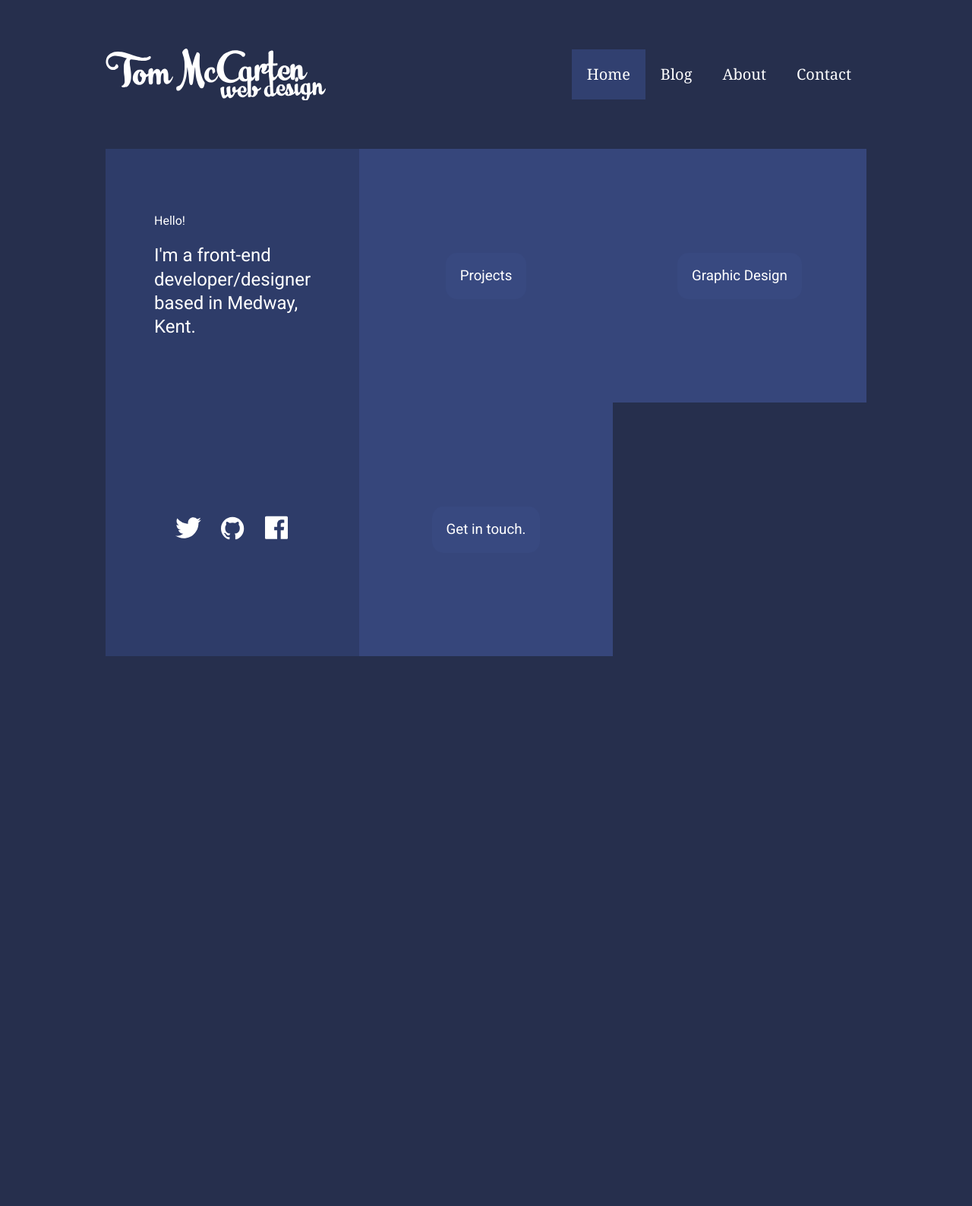
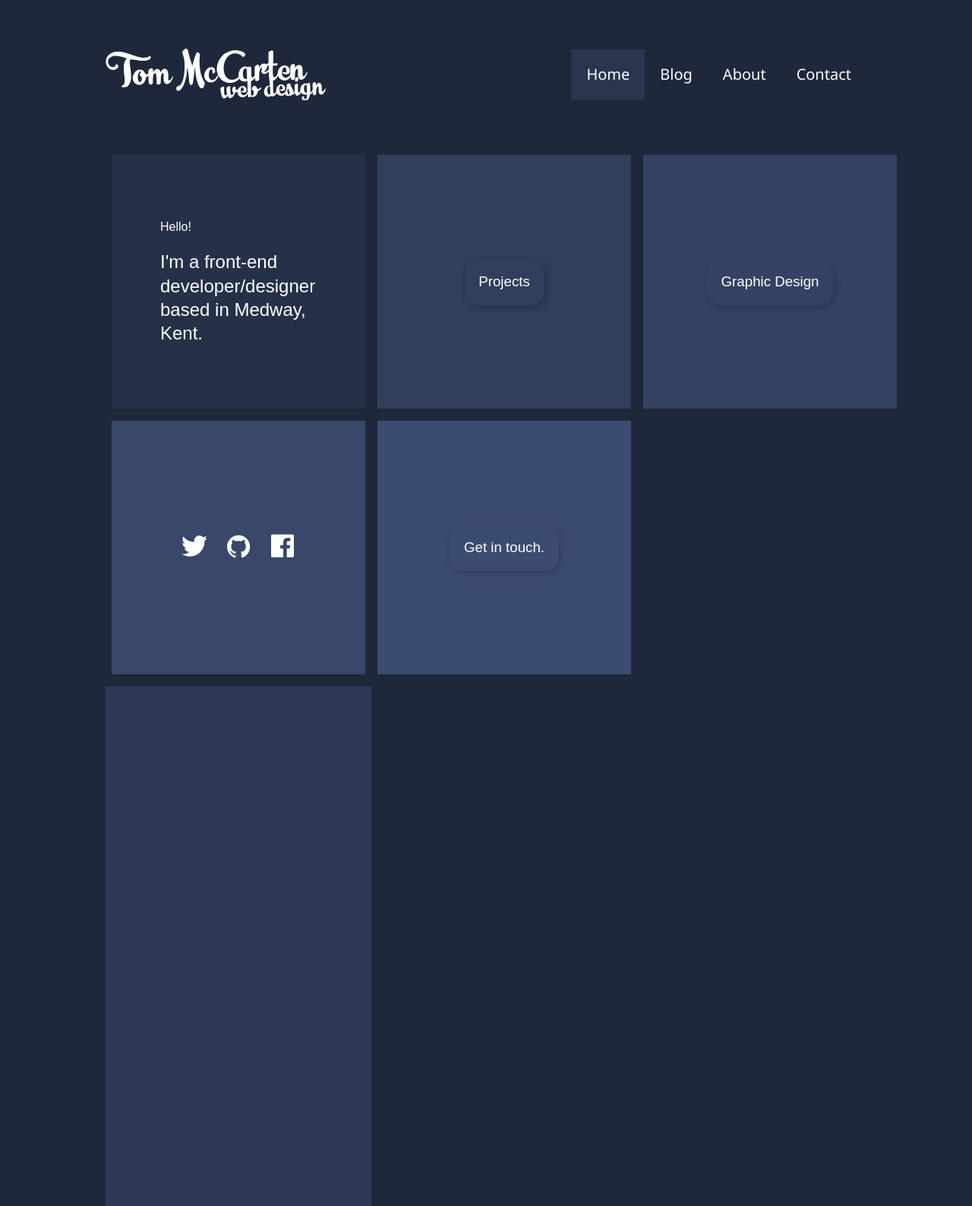
Before and after one commit to tmccarten/portfolio-redesign, a PHP site: page / in a window 1280 px wide. Shown: the whole page at 76% size. Before the commit the page ends 864 px from the top, so only its background shows below. Run offline with PHP 8.4, Linux system fonts and the light colour scheme.

Commit message:
colours and tile transforms

```diff
--- a/assets/css/1-global/_variables.scss
+++ b/assets/css/1-global/_variables.scss
@@ -1,11 +1,12 @@
 // Colours //
-$maincolour: #314070;
+$maincolour: #2a354f;
+$tilecolour: lighten($maincolour, 2);
 
 // Fonts //
-$bodyfont: Roboto, 'Droid Serif', Georgia, Times;
+$bodyfont: 'Segoe UI';
 
 // Sizes //
-$max-width: 1400px;
+$max-width: 1488px;
 
 // Media queries //
 $mqtwocol: 48.0625em;
--- a/assets/css/2-base/_body.scss
+++ b/assets/css/2-base/_body.scss
@@ -1,5 +1,5 @@
 body {
-  background-color: darken(desaturate($maincolour, 5), 9);
+  background-color: darken(desaturate($maincolour, 0), 6);
   font-family: $bodyfont;
   line-height: 1.3;
   transition: background-color 1000ms;
--- a/assets/css/2-base/_main.scss
+++ b/assets/css/2-base/_main.scss
@@ -28,7 +28,7 @@
 @media screen and (min-width: $mqfourcol) {
 
   .main {
-    max-width: 1400px;
+    max-width: $max-width;
   }
 
   .main--home {
--- a/assets/css/3-components/_blogposts.scss
+++ b/assets/css/3-components/_blogposts.scss
@@ -1,5 +1,6 @@
 .blogposts {
-  width: 334px;
-  height: 668px;
-  //background-color: lighten(desaturate(adjust-hue($maincolour, 170), 20), 5);
+  width: 350px;
+  height: 684px;
+  margin-top: .5em;
+  background-color: $tilecolour;
 }
--- a/assets/css/3-components/_header.scss
+++ b/assets/css/3-components/_header.scss
@@ -131,7 +131,7 @@
 @media screen and (min-width: $mqfourcol) {
 
   .header {
-    max-width: 1400px;
+    max-width: $max-width;
   }
 
 }
--- a/assets/css/3-components/_menu.scss
+++ b/assets/css/3-components/_menu.scss
@@ -4,7 +4,7 @@
   height: 0;
   overflow: hidden;
   transition: height 300ms ease-in;
-  font-family: Georgia, Times, serif;
+  font-weight: normal;
 }
 
 .main-menu {
@@ -50,7 +50,7 @@
   .main-menu {
     flex-direction: row;
     background-color: transparent;
-    font-size: 1.25rem;
+    font-size: 20px;
   }
 
   .main-menu__link {
--- a/assets/css/3-components/_tiles.scss
+++ b/assets/css/3-components/_tiles.scss
@@ -14,13 +14,28 @@
   margin-top: 1em;
   border-radius: 1em;
   font-size: 1rem;
-  background-color: lighten($maincolour, 3);
-  //background-color: #ad503c;
+  background-color: $tilecolour;
   text-decoration: none;
   color: white;
 
-  &:hover {
-    background-color: lighten($maincolour, 4.5);
+  &:nth-child(2) {
+    background-color: lighten($tilecolour, 2);
+  }
+
+  &:nth-child(3) {
+    background-color: lighten($tilecolour, 4);
+  }
+
+  &:nth-child(4) {
+    background-color: lighten($tilecolour, 6);
+  }
+
+  &:nth-child(5) {
+    background-color: lighten($tilecolour, 8);
+  }
+
+  &:nth-child(6) {
+    background-color: lighten($tilecolour, 10);
   }
 }
 
@@ -31,7 +46,7 @@
   border-radius: 0;
 
   &:hover {
-    background-color: darken($maincolour, 2);
+    //background-color: darken($maincolour, 2);
   }
 }
 
@@ -63,10 +78,9 @@
 .tile-inner__main {
   font-weight: normal;
   padding: 1em;
-  background-color: lighten($maincolour, 4.5);
-  border-radius: .8em;
-  width: 100%;
-  //font-size: 1.25em;
+  //background-color: lighten($tilecolour, 12);
+  border-radius: 1em;
+  box-shadow: 3px 3px 10px rgba(0,0,0,0.2);
 }
 
 .tile-inner__main--intro {
@@ -74,6 +88,7 @@
   padding: 0;
   border: 0;
   background-color: transparent;
+  box-shadow: none;
 }
 
 .tile-inner__main--contact {
@@ -105,8 +120,7 @@
   .tile {
     width: 334px;
     height: 334px;
-    margin-top: 0;
-    //font-size: 1rem;
+    margin: .5em;
     border-radius: 0;
   }
 
@@ -117,6 +131,8 @@
   .tile-inner {
     max-width: 12.875em;
     font-size: 1rem;
+    font-family: Arial;
+    font-weight: normal;
   }
 
   .tile-inner--intro {
@@ -140,7 +156,26 @@
 
   .tiles {
     justify-content: flex-start;
-    max-width: 1002px;
+    width: 1058px;
+    perspective: 1500px;
+  }
+
+  .tile {
+    transform: rotateY(0);
+    transition: transform 300ms ease, background-color 500ms ease, border-color 500ms ease, box-shadow 1000ms ease;
+    border: 2px solid;
+    border-color: transparent;
+
+    &:hover {
+      transform: rotateY(15deg);
+      background-color: lighten($tilecolour, 20);
+      border-color: lighten($tilecolour, 35);
+
+    .tile-inner__main {
+      box-shadow: none;
+    }
+
+    }
   }
 
 }
--- a/assets/css/style.css
+++ b/assets/css/style.css
@@ -41,8 +41,8 @@ html {
 /* -- BODY -- */
 
 body {
-	background-color: #262f4d;
-	font-family: Roboto, "Droid Serif", Georgia, Times;
+	background-color: #1f283b;
+	font-family: "Segoe UI";
 	line-height: 1.3;
 	transition: background-color 1000ms;
 	color: white;
@@ -193,7 +193,7 @@ body::before {
 	height: 0;
 	overflow: hidden;
 	transition: height 300ms ease-in;
-	font-family: Georgia, Times, serif;
+	font-weight: normal;
 }
 
 .main-menu {
@@ -271,25 +271,37 @@ body::before {
 	margin-top: 1em;
 	border-radius: 1em;
 	font-size: 1rem;
-	background-color: #36467b;
+	background-color: #2e3956;
 	text-decoration: none;
 	color: white;
 }
 
-.tile:hover {
-	background-color: #384980;
+.tile:nth-child(2) {
+	background-color: #313e5c;
+}
+
+.tile:nth-child(3) {
+	background-color: #354263;
+}
+
+.tile:nth-child(4) {
+	background-color: #38476a;
+}
+
+.tile:nth-child(5) {
+	background-color: #3c4b70;
+}
+
+.tile:nth-child(6) {
+	background-color: #3f5077;
 }
 
 .tile--alternate {
-	background-color: #2e3c69;
+	background-color: #263148;
 	-webkit-clip-path: polygon(100% 0, 0 0, 0 80%, 50% 100%, 100% 80%);
 	clip-path: polygon(100% 0, 0 0, 0 80%, 50% 100%, 100% 80%);
 	height: 90vw;
 	border-radius: 0;
-}
-
-.tile--alternate:hover {
-	background-color: #2e3c69;
 }
 
 .tile-inner {
@@ -314,9 +326,8 @@ body::before {
 .tile-inner__main {
 	font-weight: normal;
 	padding: 1em;
-	background-color: #384980;
-	border-radius: .8em;
-	width: 100%;
+	border-radius: 1em;
+	box-shadow: 3px 3px 10px rgba(0, 0, 0, 0.2);
 }
 
 .tile-inner__main--intro {
@@ -341,8 +353,10 @@ body::before {
 }
 
 .blogposts {
-	width: 334px;
-	height: 668px;
+	width: 350px;
+	height: 684px;
+	margin-top: .5em;
+	background-color: #2e3956;
 }
 
 @media screen and (min-width: 39.5em) {
@@ -435,7 +449,7 @@ body::before {
 .tile {
 	width: 334px;
 	height: 334px;
-	margin-top: 0;
+	margin: .5em;
 	border-radius: 0;
 }
 
@@ -447,6 +461,8 @@ body::before {
 .tile-inner {
 	max-width: 12.875em;
 	font-size: 1rem;
+	font-family: Arial;
+	font-weight: normal;
 }
 
 .tile-inner--intro {
@@ -480,7 +496,30 @@ body::before {
 	-webkit-box-pack: start;
 	-ms-flex-pack: start;
 	justify-content: flex-start;
-	max-width: 1002px;
+	width: 1058px;
+	-webkit-perspective: 1500px;
+	perspective: 1500px;
+}
+
+.tile {
+	-webkit-transform: rotateY(0);
+	transform: rotateY(0);
+	transition: background-color 500ms ease, border-color 500ms ease, box-shadow 1000ms ease, -webkit-transform 300ms ease;
+	transition: transform 300ms ease, background-color 500ms ease, border-color 500ms ease, box-shadow 1000ms ease;
+	transition: transform 300ms ease, background-color 500ms ease, border-color 500ms ease, box-shadow 1000ms ease, -webkit-transform 300ms ease;
+	border: 2px solid;
+	border-color: transparent;
+}
+
+.tile:hover {
+	-webkit-transform: rotateY(15deg);
+	transform: rotateY(15deg);
+	background-color: #516698;
+	border-color: #7c8eb9;
+}
+
+.tile:hover .tile-inner__main {
+	box-shadow: none;
 }
 
 }
```
Also changed, not shown: other parts of assets/css/style.css (+12 -11 lines).
